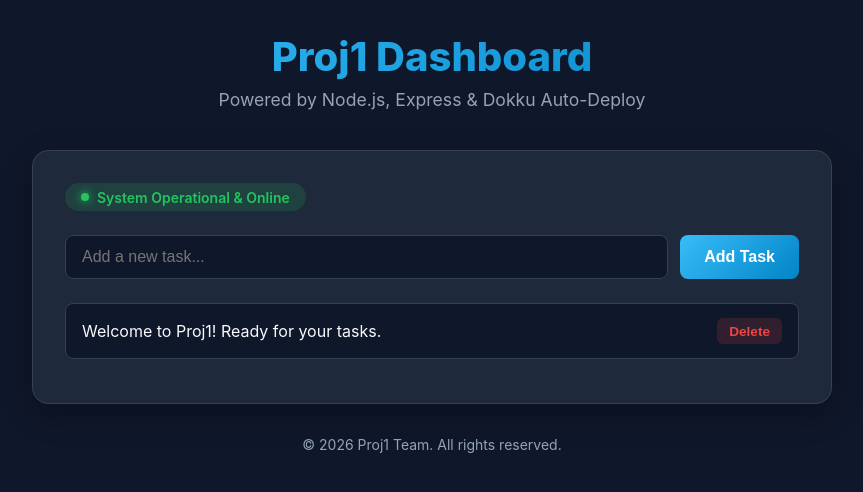
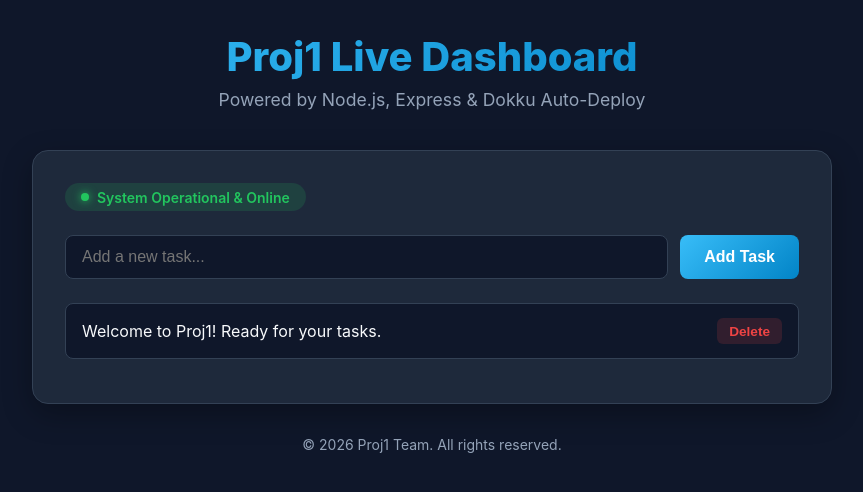
Before and after one commit to saidmuhammad1/proj1, a website: page index.html in a window 1280 px wide. Shown: the whole page, without its empty margins (208-1071 px from the left). Drawn offline with Linux system fonts and the light colour scheme.

Commit message:
feat: update dashboard header title for quick UI change PR

```diff
--- a/index.html
+++ b/index.html
@@ -3,7 +3,7 @@
 <head>
     <meta charset="UTF-8">
     <meta name="viewport" content="width=device-width, initial-scale=1.0">
-    <title>Proj1 Dashboard & Todo App</title>
+    <title>Proj1 Live Dashboard & Todo App</title>
     <style>
         :root {
             --bg-primary: #0f172a;
@@ -154,7 +154,7 @@
 <body>
     <div class="container">
         <header>
-            <h1>Proj1 Dashboard</h1>
+            <h1>Proj1 Live Dashboard</h1>
             <p>Powered by Node.js, Express & Dokku Auto-Deploy</p>
         </header>
 
```
